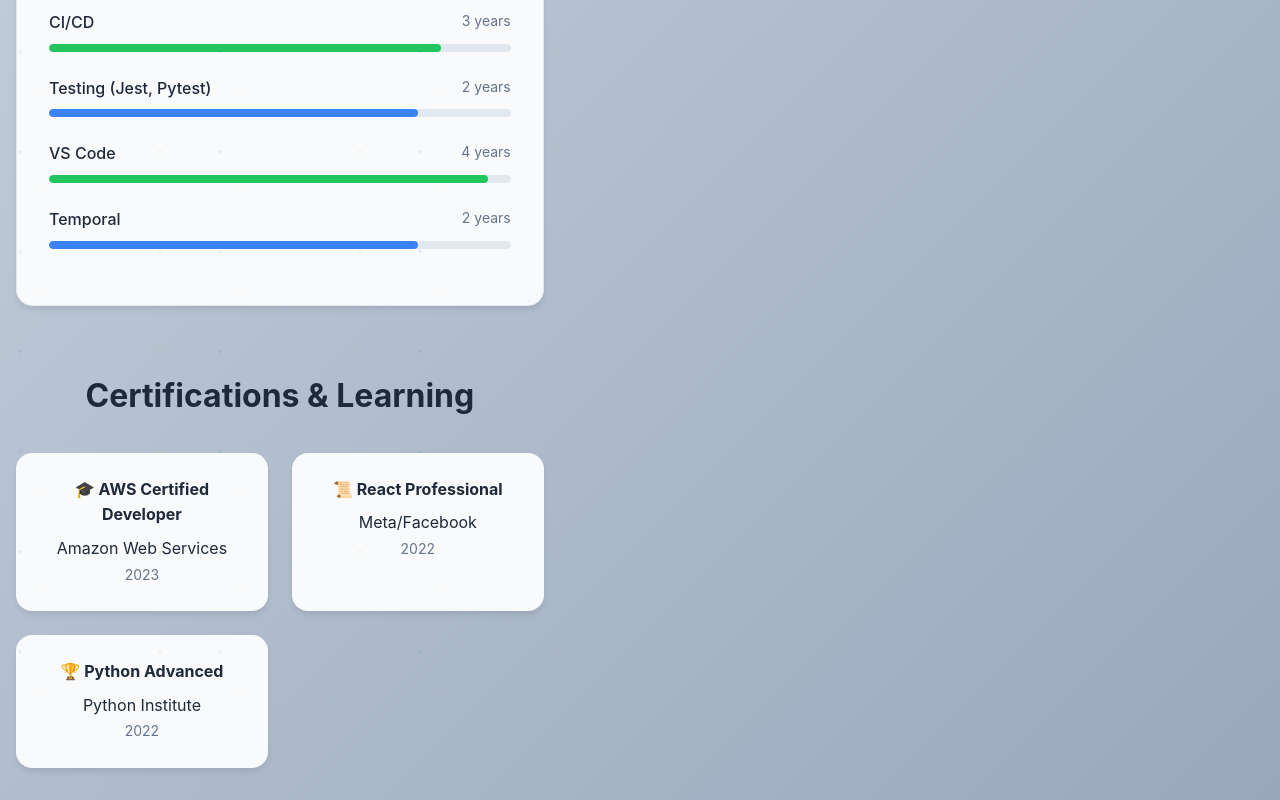
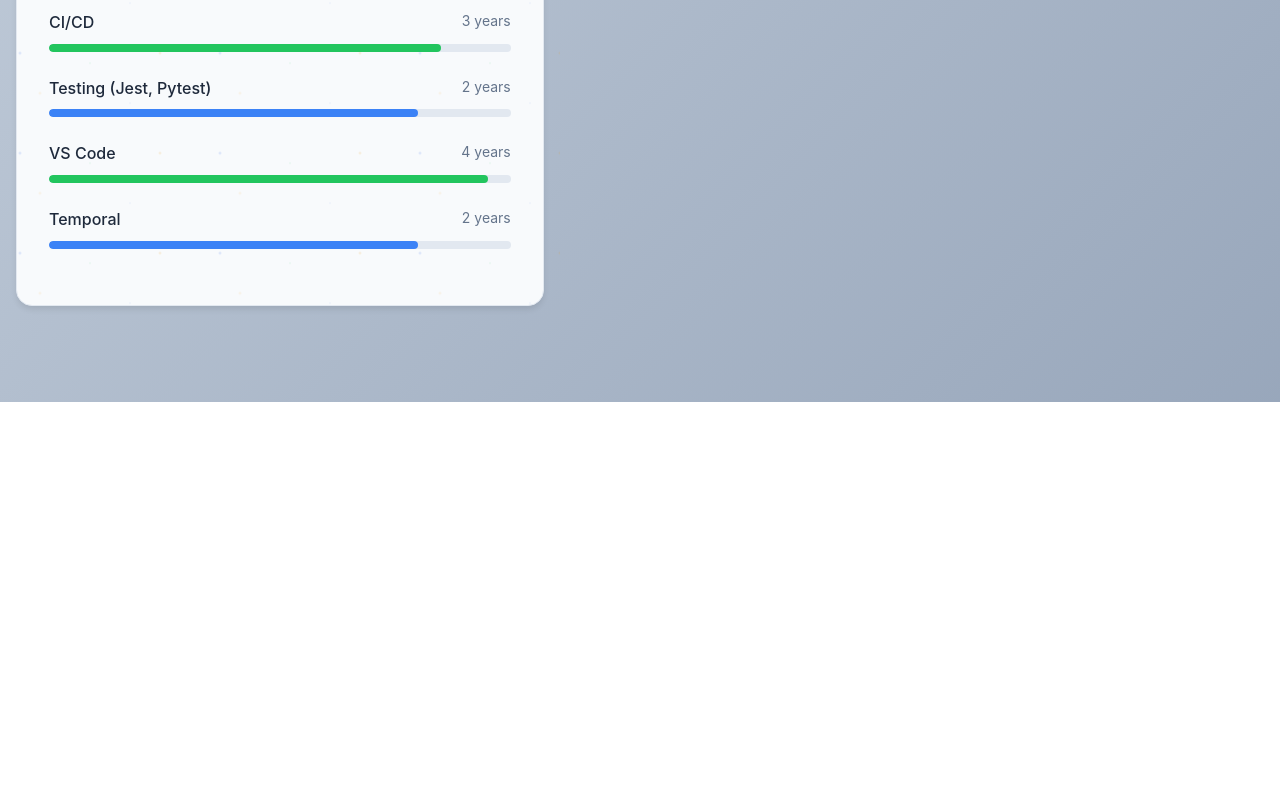
Before and after one commit to domjweb/fastfolio, a React (Vite) app in the folder frontend/: page /skills in a window 1280 px wide. Shown: the part 1899-2699 px from the top of the page. After the commit the page ends 2301 px from the top, so only its background shows below. Built offline with nearby package versions, Linux system fonts and the light colour scheme; no server answers.

Commit message:
Minor update to UI components

```diff
--- a/frontend/src/pages/Skills.jsx
+++ b/frontend/src/pages/Skills.jsx
@@ -86,26 +86,6 @@ const Skills = () => {
         ))}
       </div>
 
-      <div className="certifications-section">
-        <h3>Certifications & Learning</h3>
-        <div className="certifications-grid">
-          <div className="cert-card">
-            <h4>🎓 AWS Certified Developer</h4>
-            <p>Amazon Web Services</p>
-            <span className="cert-date">2023</span>
-          </div>
-          <div className="cert-card">
-            <h4>📜 React Professional</h4>
-            <p>Meta/Facebook</p>
-            <span className="cert-date">2022</span>
-          </div>
-          <div className="cert-card">
-            <h4>🏆 Python Advanced</h4>
-            <p>Python Institute</p>
-            <span className="cert-date">2022</span>
-          </div>
-        </div>
-      </div>
     </div>
   );
 };
```
